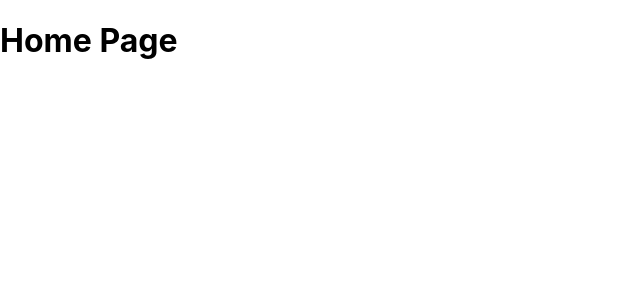
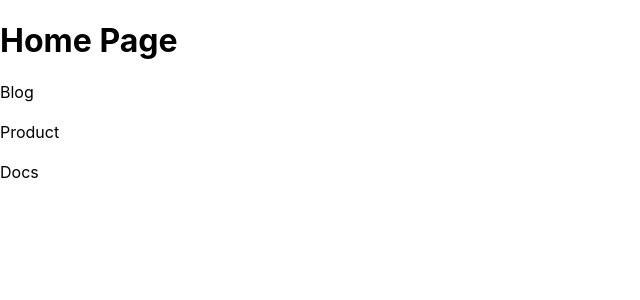
Before and after one commit to kiran226/next-js, a Next.js app: page / in a window 1280 px wide. Shown: the top 300 px of the page, without its empty margins (0-640 px from the left). Built offline with nearby package versions, Linux system fonts and the light colour scheme.

Commit message:
Link Component Navigation

```diff
--- a/pages/index.js
+++ b/pages/index.js
@@ -1,6 +1,26 @@
+import Link from 'next/link';
 function Home(){
     return(
-        <h1>Home Page</h1>
+        <div>
+            <h1>Home Page</h1>
+
+            <Link href="/blog">
+                <a>Blog</a>
+            </Link>
+            <br/>
+            <br/>
+
+            <Link href="/product">
+                <a>Product</a>
+            </Link>
+            <br/>
+            <br/>
+
+            <Link href="/docs">
+                <a>Docs</a>
+            </Link>
+
+        </div>
     )
 }
 export default Home;
```
